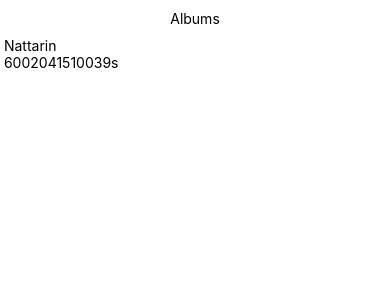
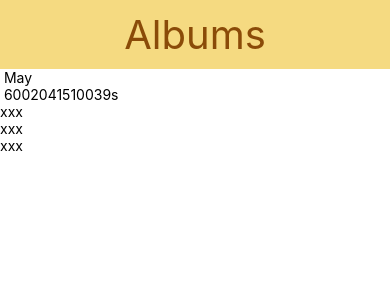
Before and after one commit to Nattarin/std6002041510039, a React Native app: screen / in a window 390 px wide. Shown: the top 300 px of the page. Built offline with nearby package versions, Linux system fonts and the light colour scheme.

Commit message:
new component

```diff
--- a/component/App.js
+++ b/component/App.js
@@ -2,6 +2,7 @@
 import React from 'react';
 import { View , Text } from 'react-native';
 import Header from './Header';
+import Card from './Card';
 
 //write component
 class App extends React.Component{
@@ -10,8 +11,9 @@
             //component about react native
             <View>
                 <Header title="Albums" />
-                <Text> Nattarin</Text>
+                <Text> May</Text>
                 <Text> 6002041510039s</Text>
+                <Card/>
             </View>
         );
     }
--- /dev/null
+++ b/component/Card.js
@@ -0,0 +1,23 @@
+//import library
+import React, { Component } from 'react';
+import { View, Text } from 'react-native';
+import CardSection from './CardSection';
+
+
+//create component
+class Card extends Component {
+    render() {
+        return (
+            <View>
+                 <CardSection/>
+                 <CardSection/>
+                 <CardSection/>
+
+            </View>
+        );
+    }
+}
+
+
+//export
+export default Card;
--- /dev/null
+++ b/component/CardSection.js
@@ -0,0 +1,18 @@
+//import library
+import React, { Component } from 'react';
+import { View, Text } from 'react-native';
+
+//create component
+class CardSection extends Component {
+    render() {
+        return (
+            <View>
+                 <Text>xxx</Text>
+            </View>
+        );
+    }
+}
+
+
+//export
+export default CardSection;
--- a/component/Header.js
+++ b/component/Header.js
@@ -1,5 +1,5 @@
 //import library
-import React, { Component } from 'react';
+import React, {Component } from 'react';
 import { View, Text } from 'react-native';
 
 //create component
@@ -7,22 +7,24 @@
     render() {
         return (
             <View style={styles.header}>
-                 <Text>{this.props.title}</Text>
+                <Text style={styles.text}>{this.props.title}</Text>
             </View>
-        )
+        );
     }
 }
 
 //style
 const styles = {
-    header:{
-        padding: 10,
-        alignItems: "center"
+    header: {
+        padding:10,
+        alignItems:'center',
+        backgroundColor: '#F5DA81'
     },
-text: {
-        fontSize: 50
+    text: {
+        fontSize: 40,
+        color:'#8A4B08'
     }
-}
+};
 
 //export
 export default Header;
```
